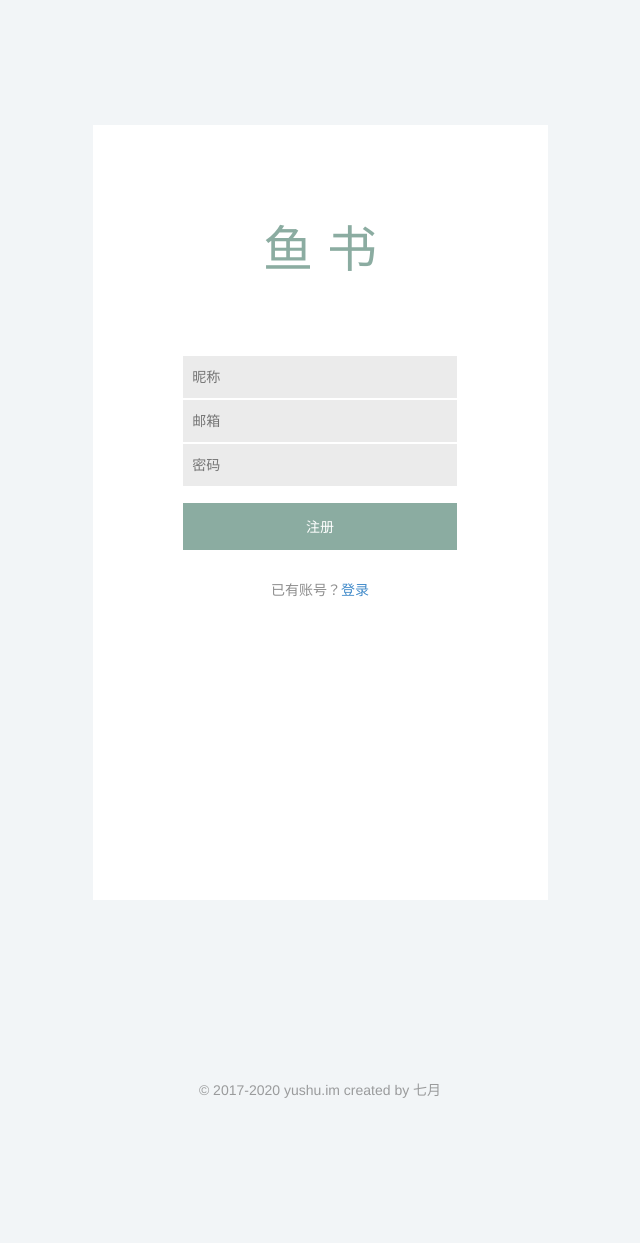
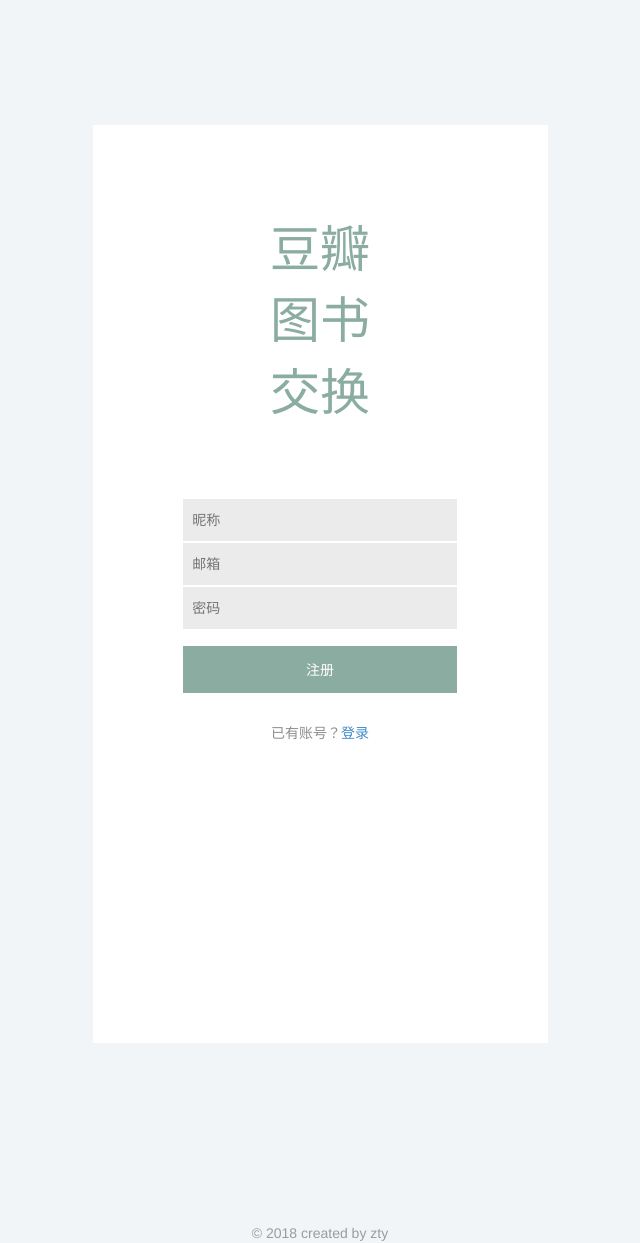
Before and after one commit to tianyuan233/Flask_Book, a Flask app: page /register in a window 1280 px wide. Shown: the whole page, without its empty margins (320-960 px from the left). Before the commit the page ends 1098 px from the top, so only its background shows below. Run offline with Flask 2, Linux system fonts and the light colour scheme; parts of the project's set-up code (start-up, migrations or seed data) failed here and were passed over; some libraries are stand-ins or nearby versions.

Commit message:
修改静态页面

```diff
--- a/app/templates/auth/change_password.html
+++ b/app/templates/auth/change_password.html
@@ -10,7 +10,7 @@
             <div class="bg-container">
                 <div class="row">
                     <div class="col-md-4 col-md-offset-4 text-center">
-                        <span class="big-title">鱼 书</span>
+                        <span class="big-title">豆瓣图书交换</span>
                     </div>
                 </div>
                 <div class="row">
--- a/app/templates/auth/forget_password.html
+++ b/app/templates/auth/forget_password.html
@@ -10,7 +10,7 @@
             <div class="bg-container">
                 <div class="row">
                     <div class="col-md-4 col-md-offset-4 text-center">
-                        <span class="big-title">鱼 书</span>
+                        <span class="big-title">豆瓣图书交换</span>
                     </div>
                 </div>
                 <div class="row">
--- a/app/templates/auth/forget_password_request.html
+++ b/app/templates/auth/forget_password_request.html
@@ -10,7 +10,7 @@
             <div class="bg-container">
                 <div class="row">
                     <div class="col-md-4 col-md-offset-4 text-center">
-                        <span class="big-title">鱼 书</span>
+                        <span class="big-title">豆瓣图书交换</span>
                     </div>
                 </div>
                 <div class="row">
--- a/app/templates/auth/login.html
+++ b/app/templates/auth/login.html
@@ -16,7 +16,7 @@
             <div class="bg-container">
                 <div class="row">
                     <div class="col-md-4 col-md-offset-4 text-center">
-                        <span class="big-title">鱼 书</span>
+                        <span class="big-title">豆瓣图书交换</span>
                     </div>
                 </div>
                 <div class="row">
--- a/app/templates/auth/register.html
+++ b/app/templates/auth/register.html
@@ -11,7 +11,7 @@
             <div class="bg-container">
                 <div class="row">
                     <div class="col-md-4 col-md-offset-4 text-center">
-                        <span class="big-title">鱼 书</span>
+                        <span class="big-title">豆瓣图书交换</span>
                     </div>
                 </div>
                 <div class="row">
--- a/app/templates/base.html
+++ b/app/templates/base.html
@@ -2,7 +2,7 @@
 <html>
 
 {% block title %}
-    <title>鱼书</title>
+    <title>豆瓣图书交换</title>
 {% endblock %}
 
 {% block head %}
@@ -58,7 +58,7 @@
                     <a id="pending" href="{{ url_for('web.pending') }}"
                        class="flex-vertical-hor-center">
                         <img src="{{ url_for('static', filename='images/fish.png') }}"/>
-                        <span>鱼漂</span>
+                        <span>图书交易</span>
                     </a>
                 </div>
             </div>
@@ -94,7 +94,7 @@
     {% block content %} {% endblock %}
 </div>
 <div id="footer" class="flex-hor-center">
-    <span>© 2017-2020 yushu.im created by 七月</span>
+    <span>© 2018 created by zty</span>
 </div>
 </body>
 
```
